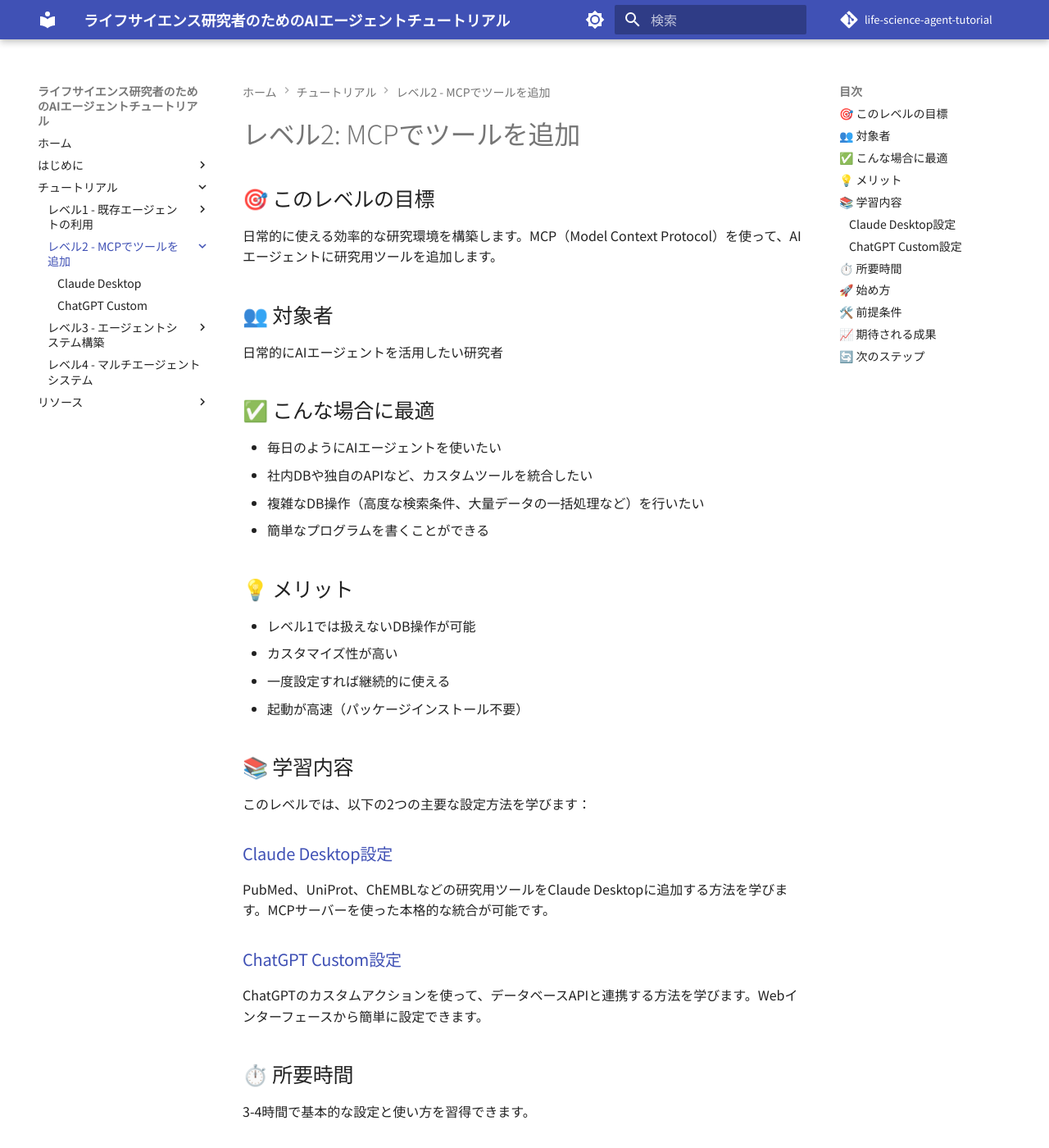
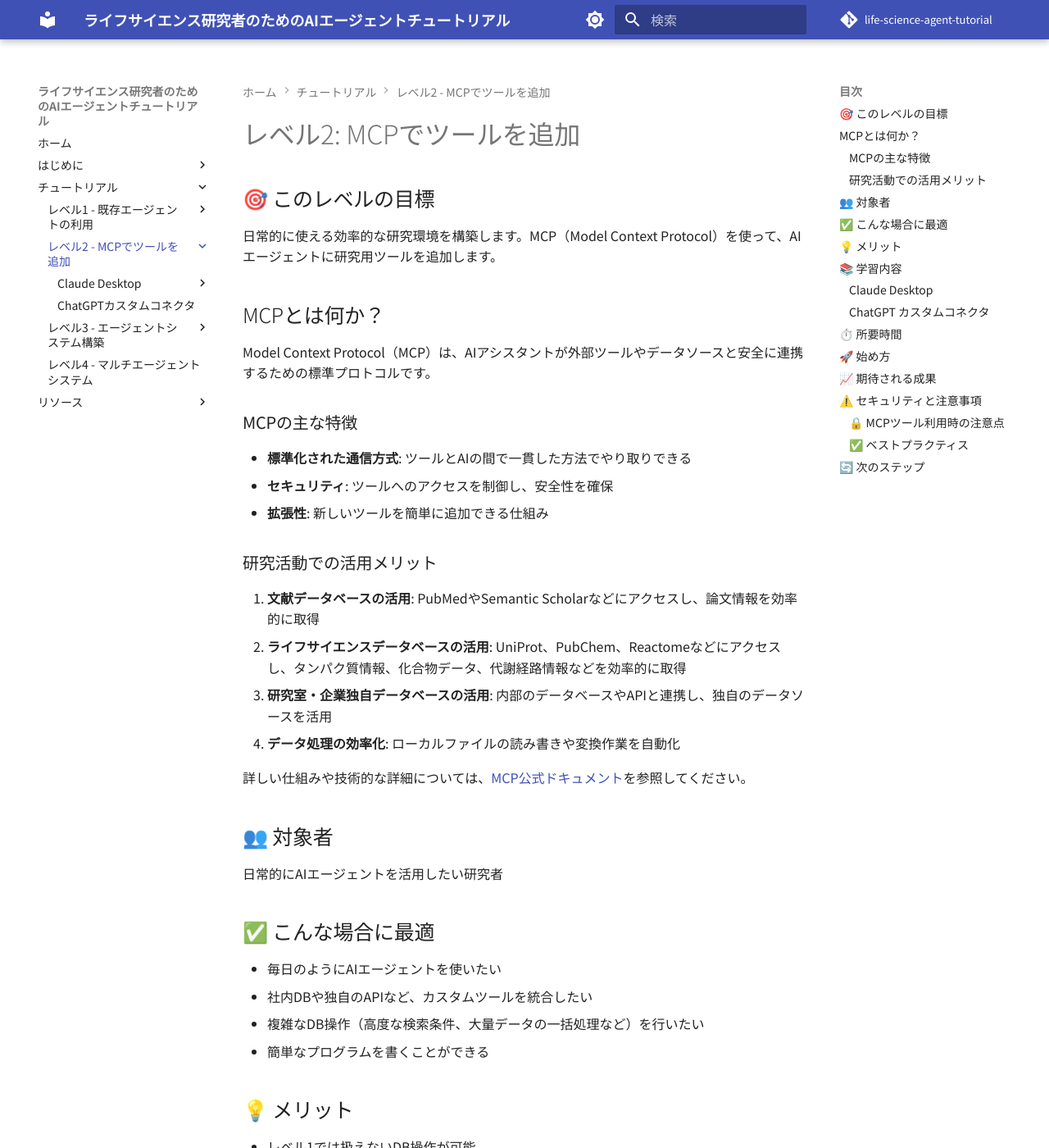
Before and after one commit to fuku-inc/life-science-agent-tutorial, an MkDocs documentation site: the page built from docs/tutorials/02-mcp-server/index.md, in a window 1280 px wide and 1400 px high. Shown: the whole window at 82% size. Built offline with MkDocs 1.6.1 and Material for MkDocs 9.7.7, drawn with Linux system fonts in a browser that asks for light colours; comment, search, counter and statistics services are not loaded; some of the changed text lies outside the part shown.

Commit message:
docs(mcp): create Claude Desktop + MCP tutorial page (#29)
- Create comprehensive guide for Claude Desktop with MCP tools
- Add directory structure with index.md and placeholder for PubMed search tutorial
- Move MCP explanation to level 2 index page
- Add prominent security warnings and best practices
- Update navigation to reflect new structure
- Link to installation guide for Claude Desktop setup

Closes #18

🤖 Generated with [Claude Code](https://claude.ai/code)

Co-authored-by: Claude <noreply@anthropic.com>

```diff
--- a/docs/tutorials/02-mcp-server/index.md
+++ b/docs/tutorials/02-mcp-server/index.md
@@ -3,6 +3,25 @@
 ## 🎯 このレベルの目標
 
 日常的に使える効率的な研究環境を構築します。MCP（Model Context Protocol）を使って、AIエージェントに研究用ツールを追加します。
+
+## MCPとは何か？
+
+Model Context Protocol（MCP）は、AIアシスタントが外部ツールやデータソースと安全に連携するための標準プロトコルです。
+
+### MCPの主な特徴
+
+- **標準化された通信方式**: ツールとAIの間で一貫した方法でやり取りできる
+- **セキュリティ**: ツールへのアクセスを制御し、安全性を確保
+- **拡張性**: 新しいツールを簡単に追加できる仕組み
+
+### 研究活動での活用メリット
+
+1. **文献データベースの活用**: PubMedやSemantic Scholarなどにアクセスし、論文情報を効率的に取得
+2. **ライフサイエンスデータベースの活用**: UniProt、PubChem、Reactomeなどにアクセスし、タンパク質情報、化合物データ、代謝経路情報などを効率的に取得
+3. **研究室・企業独自データベースの活用**: 内部のデータベースやAPIと連携し、独自のデータソースを活用
+4. **データ処理の効率化**: ローカルファイルの読み書きや変換作業を自動化
+
+詳しい仕組みや技術的な詳細については、[MCP公式ドキュメント](https://modelcontextprotocol.io/introduction)を参照してください。
 
 ## 👥 対象者
 
@@ -26,11 +45,11 @@
 
 このレベルでは、以下の2つの主要な設定方法を学びます：
 
-### [Claude Desktop設定](claude-desktop.md)
+### [Claude Desktop](claude-desktop/index.md)
 PubMed、UniProt、ChEMBLなどの研究用ツールをClaude Desktopに追加する方法を学びます。MCPサーバーを使った本格的な統合が可能です。
 
-### [ChatGPT Custom設定](chatgpt-custom.md)
-ChatGPTのカスタムアクションを使って、データベースAPIと連携する方法を学びます。Webインターフェースから簡単に設定できます。
+### [ChatGPT カスタムコネクタ](chatgpt-custom.md)
+ChatGPTのカスタムコネクタを使って、データベースAPIと連携する方法を学びます。Webインターフェースから簡単に設定できます。
 
 ## ⏱️ 所要時間
 
@@ -42,18 +61,34 @@ ChatGPTのカスタムアクションを使って、データベースAPIと連
 2. 該当するチュートリアルに従って設定
 3. 実際の研究タスクで活用
 
-## 🛠️ 前提条件
-
-- 基本的なコマンドライン操作
-- テキストエディタでの設定ファイル編集
-- APIキーの取得と管理の理解
-
 ## 📈 期待される成果
 
 - 専門データベースへの直接アクセス
 - 複雑な検索条件での自動検索
 - カスタムワークフローの実現
 - 日常業務の大幅な効率化
+
+## ⚠️ セキュリティと注意事項
+
+!!! warning "重要：必ずお読みください"
+    MCPツールは外部リソースへのアクセス権限を持つため、セキュリティに十分注意する必要があります。
+
+### 🔒 MCPツール利用時の注意点
+
+- **信頼できるツールのみ使用**: 公式または検証済みのツールを選択
+- **アクセス権限の確認**: ツールがアクセスするリソースを理解する
+- **個人情報の保護**: 機密データを扱う際は特に注意
+
+### ✅ ベストプラクティス
+
+1. **定期的な設定の見直し**: 不要なツールは削除
+2. **ログの確認**: 異常な動作がないか定期的にチェック
+3. **バックアップ**: 重要な設定はバックアップを取る
+
+!!! danger "リスクを避けるために"
+    - 不明なソースからのツールは使用しない
+    - 研究データや認証情報を扱う際は、ツールの信頼性を十分に確認する
+    - 設定ファイルへのアクセスは慎重に管理する
 
 ## 🔄 次のステップ
 
--- a/mkdocs.yml
+++ b/mkdocs.yml
@@ -112,8 +112,10 @@ nav:
               - tutorials/01-try-agents/chatgpt/index.md
       - レベル2 - MCPでツールを追加:
           - tutorials/02-mcp-server/index.md
-          - Claude Desktop: tutorials/02-mcp-server/claude-desktop.md
-          - ChatGPT Custom: tutorials/02-mcp-server/chatgpt-custom.md
+          - Claude Desktop:
+              - tutorials/02-mcp-server/claude-desktop/index.md
+              - PubMed検索: tutorials/02-mcp-server/claude-desktop/pubmed-search.md
+          - ChatGPTカスタムコネクタ: tutorials/02-mcp-server/chatgpt-custom.md
       - レベル3 - エージェントシステム構築:
           - tutorials/03-build-agents/index.md
           - ADK: tutorials/03-build-agents/adk.md
```
Also changed, not shown: CLAUDE.md (+5 -0 lines), docs/tutorials/02-mcp-server/chatgpt-custom.md (added, +12 -0 lines), docs/tutorials/02-mcp-server/claude-desktop/index.md (added, +86 -0 lines), docs/tutorials/02-mcp-server/claude-desktop/pubmed-search.md (added, +10 -0 lines).
